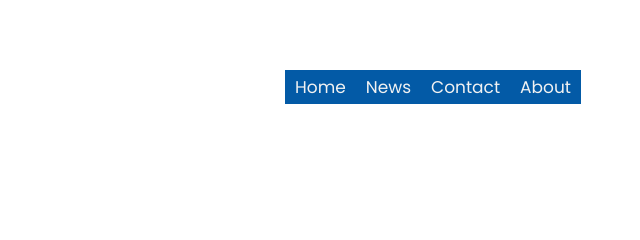
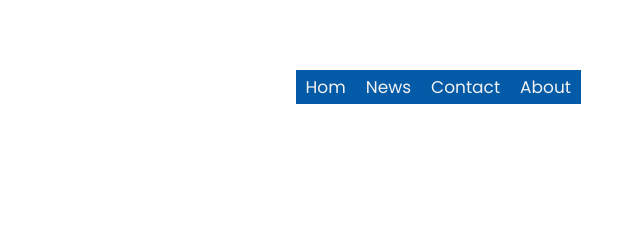
Before and after one commit to makgabo-droid/AquaLife-Style, a plain HTML site: page index.html in a window 1280 px wide. Shown: the part 135-375 px from the top of the page, 615-1255 px from the left. Drawn offline with Linux system fonts and the light colour scheme.

Commit message:
Update index.html

```diff
--- a/index.html
+++ b/index.html
@@ -15,7 +15,7 @@
     		<header>
     			<a href="#" class="logo"><img src="https://freepngimg.com/thumb/fish/3-blue-fish-png-image-thumb.png"></a>
     			<div class="topnav">
-                  <a class="active" href="#home">Home</a>
+                  <a class="active" href="#home">Hom</a>
                   <a href="#news">News</a>
                   <a href="#contact">Contact</a>
                   <a href="#about">About</a>
```
